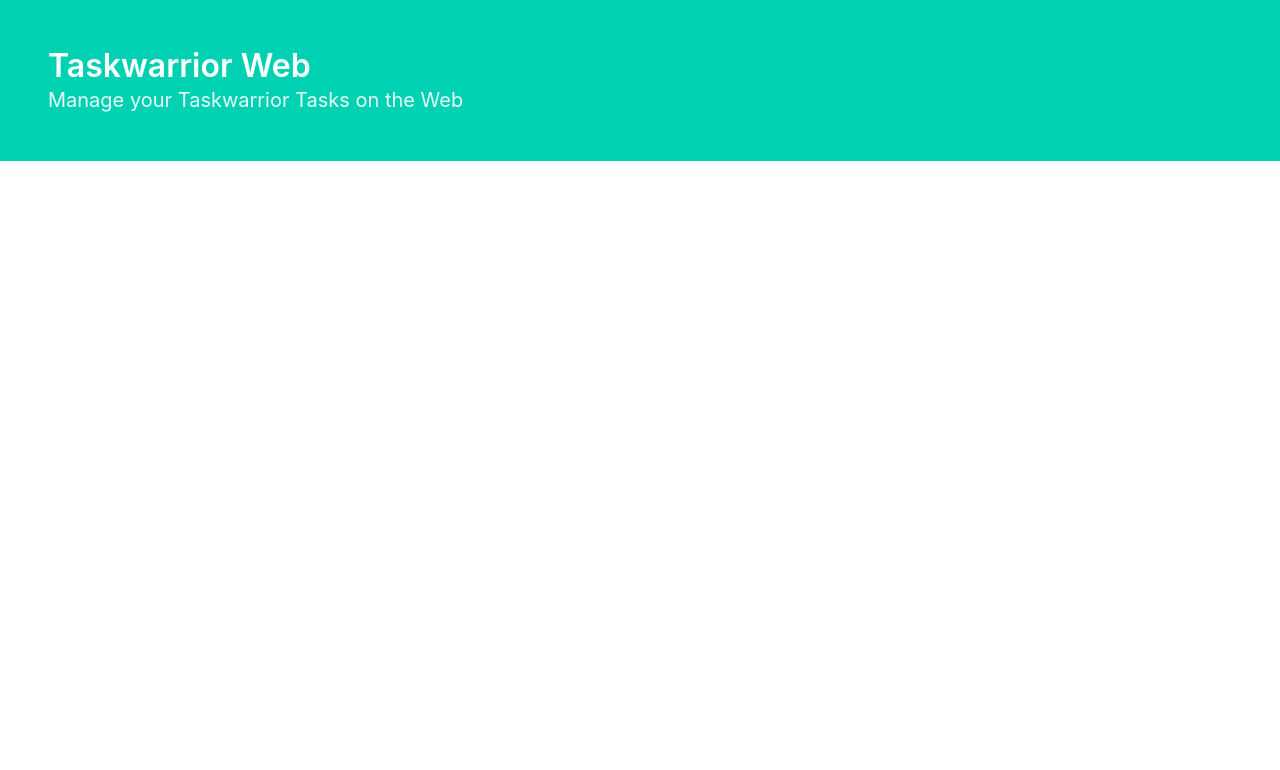
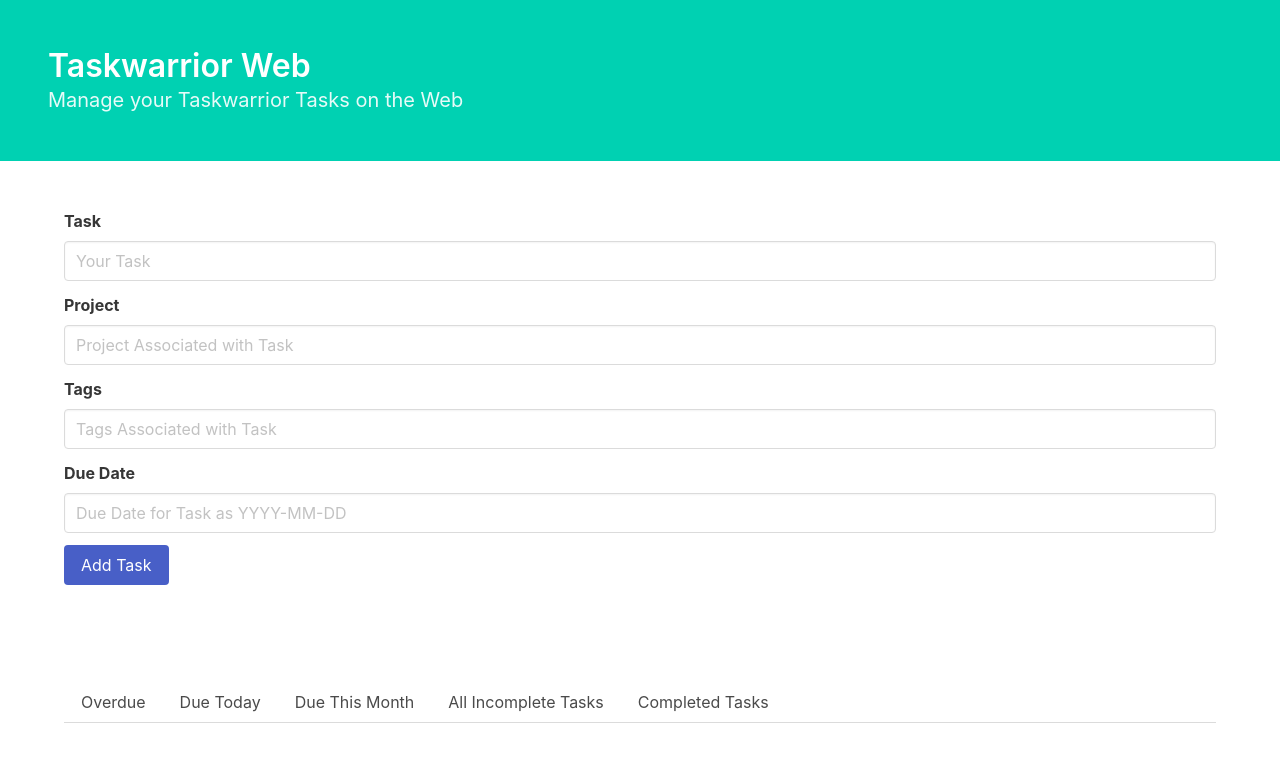
Before and after one commit to djotaku/taskwarrior_web, a Flask app: template templates/tasks.html in a window 1280 px wide. Shown: the top 770 px of the page. Run offline with Flask 3, Linux system fonts and the light colour scheme; the template is opened without the code that fills it, so the values that code supplies are empty; some libraries are stand-ins or nearby versions.

Commit message:
Fleshing out the tasks page

```diff
--- a/templates/tasks.html
+++ b/templates/tasks.html
@@ -1,5 +1,54 @@
 {% extends "layout.html" %}
 
 {% block content %}
-{{ render_partial('due_today.html', tasks=tasks) }}
+    <section class="section">
+        <div class="container">
+            <div class="field">
+                <label class="label">Task</label>
+                <div class="control">
+                    <input class="input" type="text" placeholder="Your Task">
+                </div>
+            </div>
+            <div class="field">
+                <label class="label">Project</label>
+
+                <div class="control">
+                    <input class="input" type="text" placeholder="Project Associated with Task">
+                </div>
+            </div>
+            <div class="field">
+                <label class="label">Tags</label>
+
+                <div class="control">
+                    <input class="input" type="text" placeholder="Tags Associated with Task">
+                </div>
+            </div>
+            <div class="field">
+                <label class="label">Due Date</label>
+
+                <div class="control">
+                    <input class="input" type="text" placeholder="Due Date for Task as YYYY-MM-DD">
+                </div>
+            </div>
+            <div class="field">
+                <div class="control">
+                    <button class="button is-link">Add Task</button>
+                </div>
+            </div>
+        </div>
+    </section>
+    <section class="section">
+        <div class="container">
+            <div class="tabs is-boxed">
+                <ul>
+                    <li><a>Overdue</a></li>
+                    <li><a>Due Today</a></li>
+                    <li><a>Due This Month</a></li>
+                    <li><a>All Incomplete Tasks</a></li>
+                    <li><a>Completed Tasks</a></li>
+                </ul>
+            </div>
+            {{ render_partial('due_today.html', tasks=tasks) }}
+        </div>
+    </section>
 {% endblock %}
```
